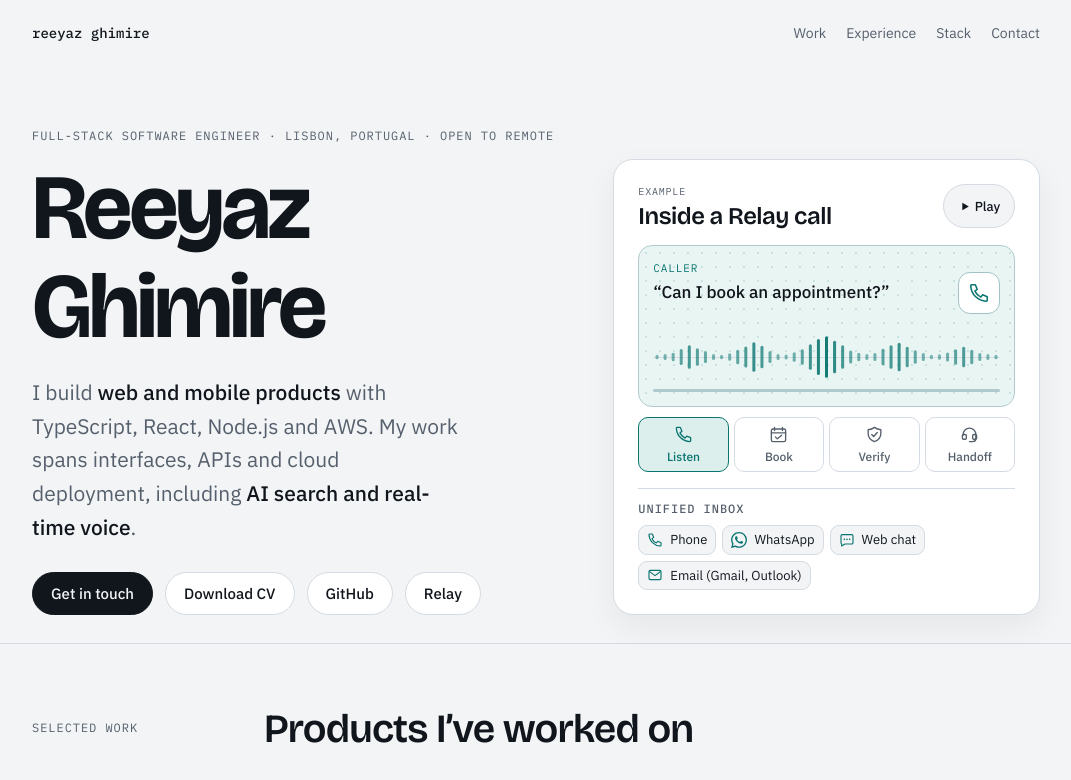
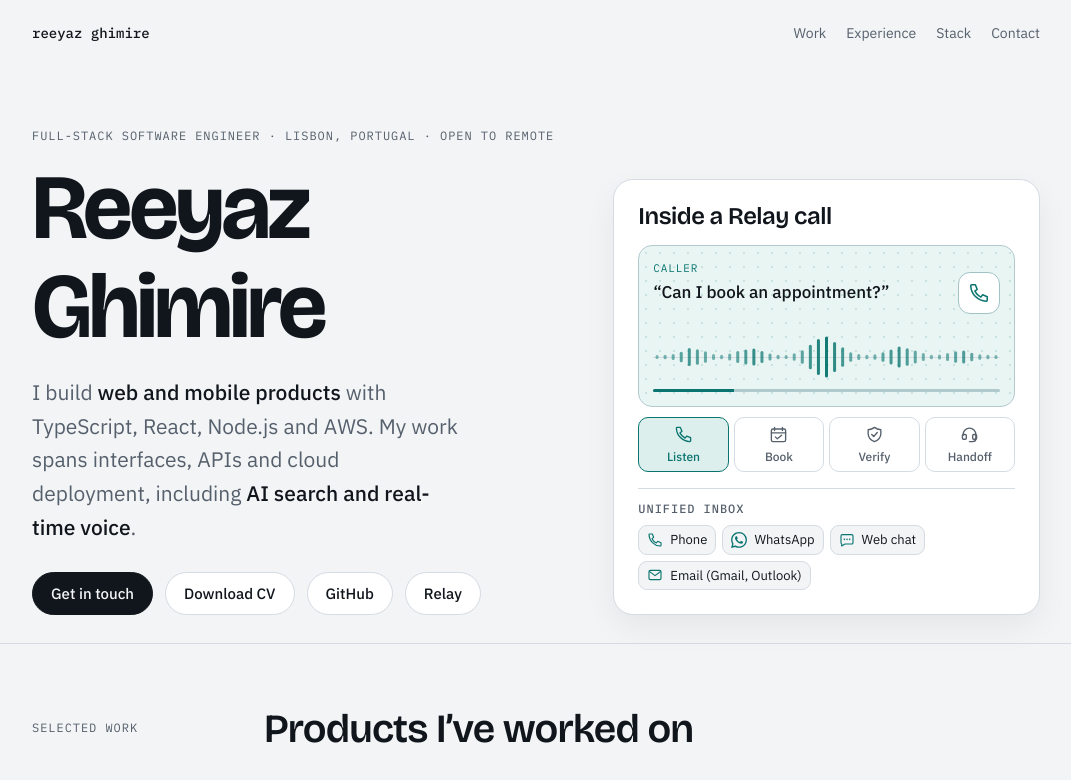
Before and after one commit to reeyazghimire8/reeyazghimire8.github.io, a plain HTML site: page index.html in a window 1280 px wide. Both pictures are taken after a click on the button "Listen". Shown: the top 780 px of the page, without its empty margins (104-1175 px from the left). Drawn offline with nearby package versions, Linux system fonts and the light colour scheme.

Commit message:
Loop the Relay walkthrough automatically

```diff
--- a/index.html
+++ b/index.html
@@ -274,21 +274,9 @@
       box-shadow: 0 12px 32px rgb(0 0 0 / 6%)
     }
 
-    .trace header {
-      display: grid;
-      grid-template-columns: minmax(0, 1fr) auto;
-      align-items: center;
-      gap: 8px
-    }
-
     .trace h2 {
       font-size: clamp(20px, 5.5vw, 24px);
       text-wrap: wrap
-    }
-
-    .trace-example {
-      margin: 0 0 4px;
-      font-size: 10px
     }
 
     .trace-icon {
@@ -301,22 +289,6 @@
       stroke-width: 1.7;
       stroke-linecap: round;
       stroke-linejoin: round
-    }
-
-    .trace-control {
-      display: inline-flex;
-      align-items: center;
-      justify-content: center;
-      gap: 4px;
-      min-width: 72px;
-      min-height: 44px;
-      border: 1px solid var(--line);
-      border-radius: 999px;
-      padding: 0 6px;
-      background: var(--bg);
-      color: var(--ink);
-      font: 500 13px var(--body);
-      cursor: pointer
     }
 
     .trace-sample {
@@ -412,7 +384,6 @@
       font-size: 19px
     }
 
-    .trace-control:hover,
     .trace-steps button:hover,
     .trace-steps button[aria-pressed="true"] {
       border-color: var(--accent);
@@ -772,30 +743,12 @@
             <rect x="3" y="5" width="18" height="14" rx="2" />
             <path d="m4 7 8 6 8-6" />
           </symbol>
-          <symbol id="relay-play" viewBox="0 0 24 24">
-            <path d="m8 5 12 7-12 7Z" fill="currentColor" stroke="none" />
-          </symbol>
-          <symbol id="relay-pause" viewBox="0 0 24 24">
-            <path d="M9 5v14m6-14v14" stroke-width="3" />
-          </symbol>
-          <symbol id="relay-replay" viewBox="0 0 24 24">
-            <path d="M4 11a8 8 0 1 1 1.5 5.5M4 5v6h6" />
-          </symbol>
           <!-- WhatsApp mark from Simple Icons, https://simpleicons.org/?q=whatsapp -->
           <symbol id="relay-whatsapp" viewBox="0 0 24 24">
             <path fill="currentColor" stroke="none" d="M17.472 14.382c-.297-.149-1.758-.867-2.03-.967-.273-.099-.471-.148-.67.15-.197.297-.767.966-.94 1.164-.173.199-.347.223-.644.075-.297-.15-1.255-.463-2.39-1.475-.883-.788-1.48-1.761-1.653-2.059-.173-.297-.018-.458.13-.606.134-.133.298-.347.446-.52.149-.174.198-.298.298-.497.099-.198.05-.371-.025-.52-.075-.149-.669-1.612-.916-2.207-.242-.579-.487-.5-.669-.51-.173-.008-.371-.01-.57-.01-.198 0-.52.074-.792.372-.272.297-1.04 1.016-1.04 2.479 0 1.462 1.065 2.875 1.213 3.074.149.198 2.096 3.2 5.077 4.487.709.306 1.262.489 1.694.625.712.227 1.36.195 1.871.118.571-.085 1.758-.719 2.006-1.413.248-.694.248-1.289.173-1.413-.074-.124-.272-.198-.57-.347m-5.421 7.403h-.004a9.87 9.87 0 0 1-5.031-1.378l-.361-.214-3.741.982.998-3.648-.235-.374a9.86 9.86 0 0 1-1.51-5.26c.001-5.45 4.436-9.884 9.888-9.884 2.64 0 5.122 1.03 6.988 2.898a9.825 9.825 0 0 1 2.893 6.994c-.003 5.45-4.437 9.884-9.885 9.884m8.413-18.297A11.815 11.815 0 0 0 12.05 0C5.495 0 .16 5.335.157 11.892c0 2.096.547 4.142 1.588 5.945L.057 24l6.305-1.654a11.882 11.882 0 0 0 5.683 1.448h.005c6.554 0 11.89-5.335 11.893-11.893a11.821 11.821 0 0 0-3.48-8.413Z" />
           </symbol>
         </svg>
-        <header>
-          <div>
-            <p class="label trace-example">Example</p>
-            <h2 id="relay-call-title">Inside a Relay call</h2>
-          </div>
-          <button type="button" class="trace-control" aria-label="Play example call" disabled>
-            <svg class="trace-icon" aria-hidden="true"><use href="#relay-play" /></svg>
-            <span>Play</span>
-          </button>
-        </header>
+        <h2 id="relay-call-title">Inside a Relay call</h2>
         <div class="trace-sample">
           <div class="trace-caption">
             <p class="label trace-speaker">Caller</p>
@@ -1068,7 +1021,6 @@
     (function () {
       const trace = document.querySelector('.trace');
       const stages = [...trace.querySelectorAll('.trace-steps button')];
-      const control = trace.querySelector('.trace-control');
       const caption = trace.querySelector('.trace-caption');
       const speaker = caption.querySelector('.trace-speaker');
       const message = caption.querySelector('.trace-message');
@@ -1083,6 +1035,7 @@
       let position = 0;
       let startedAt = 0;
       let frame = 0;
+      let inView = false;
       let width = 0;
       let height = 0;
       const amplitudes = [
@@ -1123,8 +1076,7 @@
       }
 
       function render() {
-        const step = Math.floor(position / stageDuration);
-        const index = Math.min(step, stages.length - 1);
+        const index = Math.floor(position / stageDuration);
         const changed = index !== selected;
 
         if (changed) {
@@ -1141,75 +1093,53 @@
           }
         }
 
-        const elapsed = motion.matches ? step * stageDuration : position;
+        const elapsed = motion.matches ? index * stageDuration : position;
         progress.style.setProperty('--trace-progress', elapsed / duration);
         if (changed || !motion.matches) drawSignal(frame && !motion.matches ? position : 0);
       }
 
-      function updateControl() {
-        const action = frame ? 'Pause' : position < duration ? 'Play' : 'Replay';
-        control.querySelector('span').textContent = action;
-        control.querySelector('use').setAttribute('href', '#relay-' + action.toLowerCase());
-        control.setAttribute('aria-label', action + ' example call');
+      function tick(time) {
+        position = Math.max(0, time - startedAt) % duration;
+        frame = requestAnimationFrame(tick);
+        render();
       }
 
-      function tick(time) {
-        position = Math.max(0, Math.min(time - startedAt, duration));
-        frame = position < duration ? requestAnimationFrame(tick) : 0;
-        render();
-        if (!frame) updateControl();
-      }
-
-      function pause() {
-        cancelAnimationFrame(frame);
-        frame = 0;
-        updateControl();
-      }
-
-      function play() {
-        if (position === duration) position = 0;
-        startedAt = performance.now() - position;
-        frame = requestAnimationFrame(tick);
-        updateControl();
+      function updatePlayback() {
+        const shouldPlay = inView && !document.hidden && !motion.matches;
+        if (shouldPlay === Boolean(frame)) return;
+        if (shouldPlay) {
+          startedAt = performance.now() - position;
+          frame = requestAnimationFrame(tick);
+        } else {
+          cancelAnimationFrame(frame);
+          frame = 0;
+        }
       }
 
       const observer = new IntersectionObserver(function ([entry]) {
-        if (!motion.matches && entry.intersectionRatio >= .45) {
-          observer.disconnect();
-          play();
-        }
+        inView = entry.intersectionRatio >= .45;
+        updatePlayback();
       }, { threshold: .45 });
-
-      control.disabled = false;
-      control.addEventListener('click', function () {
-        observer.disconnect();
-        if (frame) pause();
-        else play();
-      });
+      observer.observe(trace);
 
       stages.forEach(function (stage, index) {
         stage.disabled = false;
         stage.addEventListener('click', function () {
-          observer.disconnect();
           position = index * stageDuration;
-          pause();
+          startedAt = performance.now() - position;
           render();
         });
       });
 
-      if (!motion.matches) observer.observe(trace);
       motion.addEventListener('change', function () {
+        updatePlayback();
         if (motion.matches) {
-          observer.disconnect();
-          pause();
           caption.getAnimations().forEach(function (animation) { animation.cancel(); });
           render();
           drawSignal(0);
         }
       });
-      document.addEventListener('visibilitychange', function () {
-        if (document.hidden && frame) pause();
-      });
+      document.addEventListener('visibilitychange', updatePlayback);
 
       if (context) {
         sizeSignal();
```
